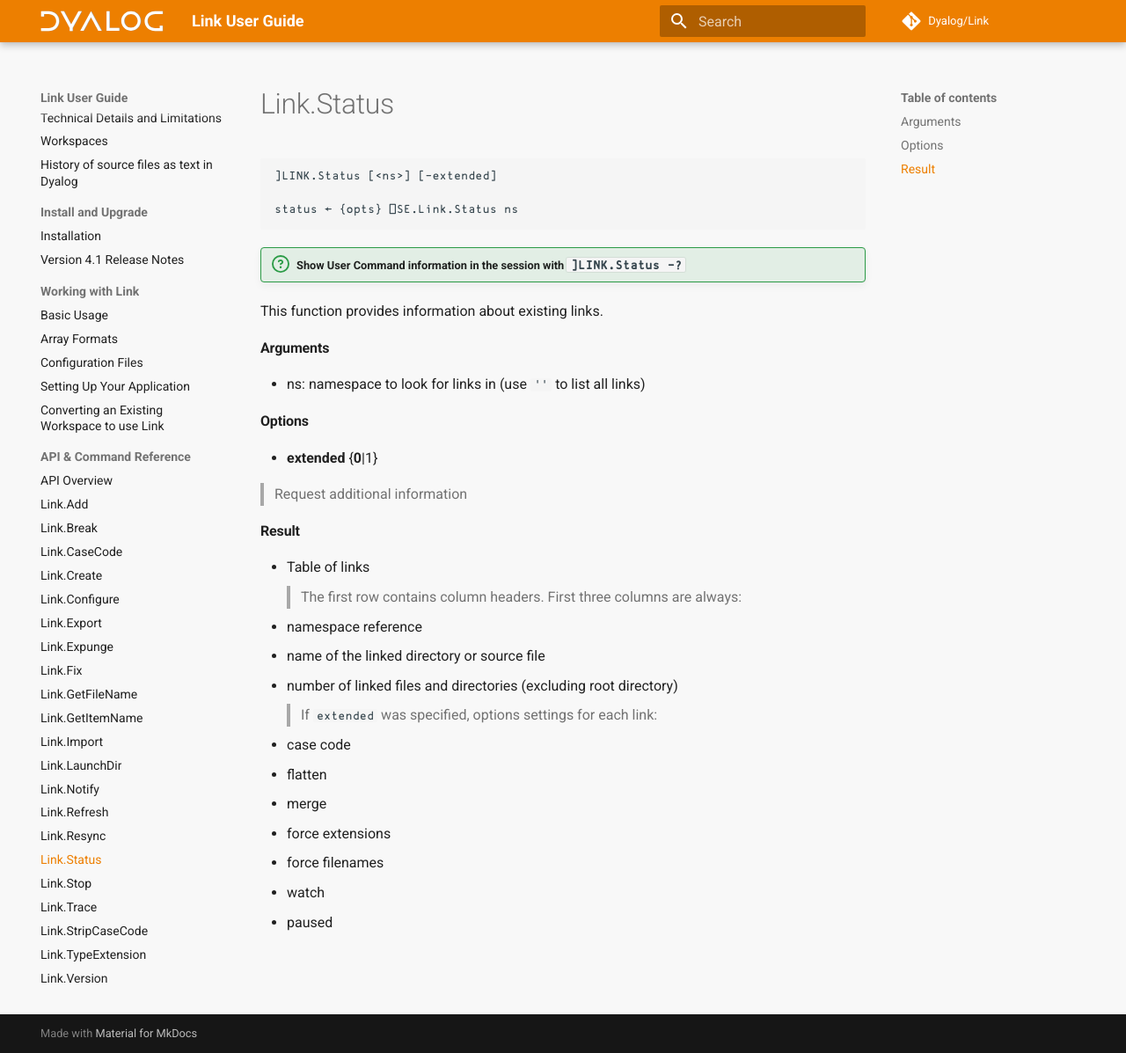
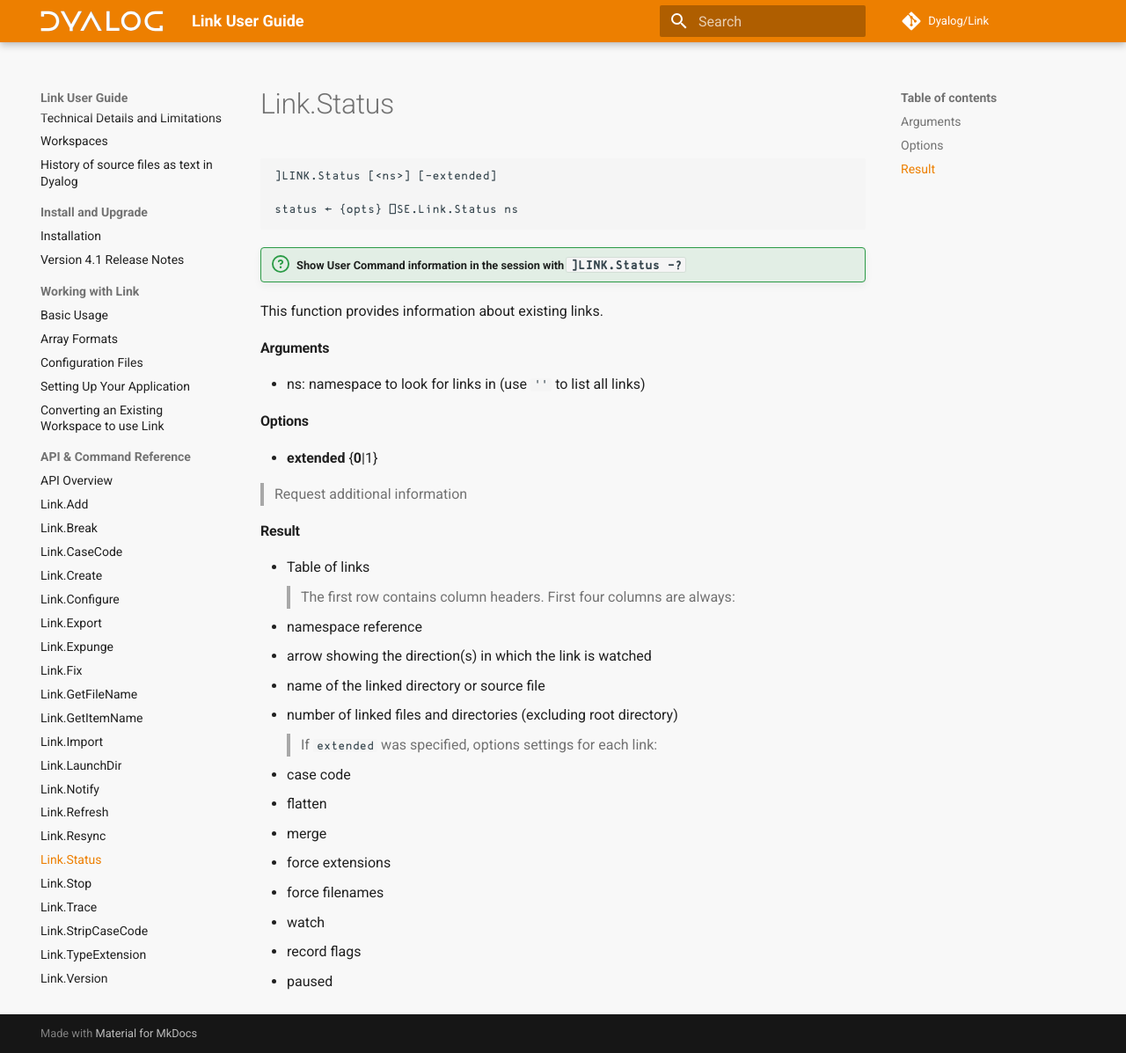
Before and after one commit to Dyalog/link, an MkDocs documentation site: the page built from docs/API/Link.Status.md, in a window 1280 px wide and 1197 px high. Shown: the whole window at 88% size. Built offline with MkDocs 1.6.1 and Material for MkDocs 9.7.7, drawn with Linux system fonts in a browser that asks for light colours; comment, search, counter and statistics services are not loaded; the version menu is left out.

Commit message:
Fix merge relinking and restore defaults for older saved links
Skip namespace emptying when merging so repeated Create calls cannot
expunge existing items before reporting "Already linked".

Supply missing option defaults when restoring saved links. Expand merge
regression coverage and clarify Create and Status documentation.

```diff
--- a/docs/API/Link.Status.md
+++ b/docs/API/Link.Status.md
@@ -22,8 +22,9 @@
 
 - Table of links
    > The first row contains column headers.
-   > First three columns are always:
+   > First four columns are always:
    - namespace reference
+   - arrow showing the direction(s) in which the link is watched
    - name of the linked directory or source file
    - number of linked files and directories (excluding root directory)
    > If `extended` was specified, options settings for each link:
@@ -33,4 +34,5 @@
    - force extensions
    - force filenames
    - watch
+   - record flags
    - paused
```
Also changed, not shown: docs/API/Link.Create.md (+3 -3 lines), 3 other files.
